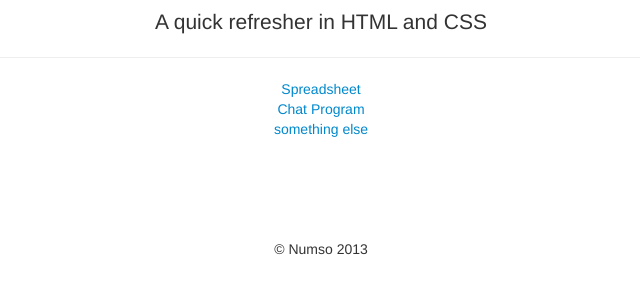
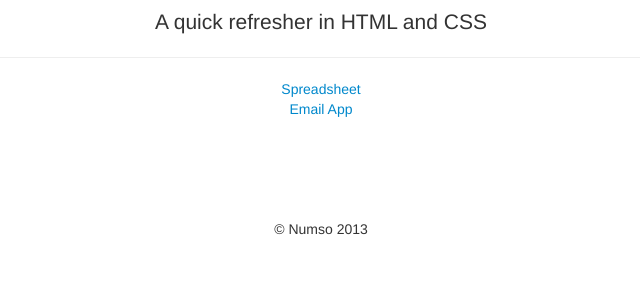
Before and after one commit to numso/html-css-review, a website: page public/index.html in a window 1280 px wide. Shown: the part 53-346 px from the top of the page, without its empty margins (319-959 px from the left). Drawn offline with Linux system fonts and the light colour scheme.

Commit message:
final changes

```diff
--- a/public/css/chat.styl
+++ b/public/css/chat.styl
@@ -25,7 +25,6 @@ html
     &:hover
       cursor: pointer
       background-color: #bbb
-
 
 .section
   position: relative
--- a/public/index.html
+++ b/public/index.html
@@ -11,8 +11,7 @@
     <hr/>
 
     <div><a href="spreadsheetDesign.html">Spreadsheet</a></div>
-    <div><a href="chatDesign.html">Chat Program</a></div>
-    <div><a href="#">something else</a></div>
+    <div><a href="chatDesign.html">Email App</a></div>
 
   <footer style="padding-top:100px">
     <p>© Numso 2013</p>
```
Also changed, not shown: public/chatDesign.html (+0 -2 lines), public/css/chat.css.
